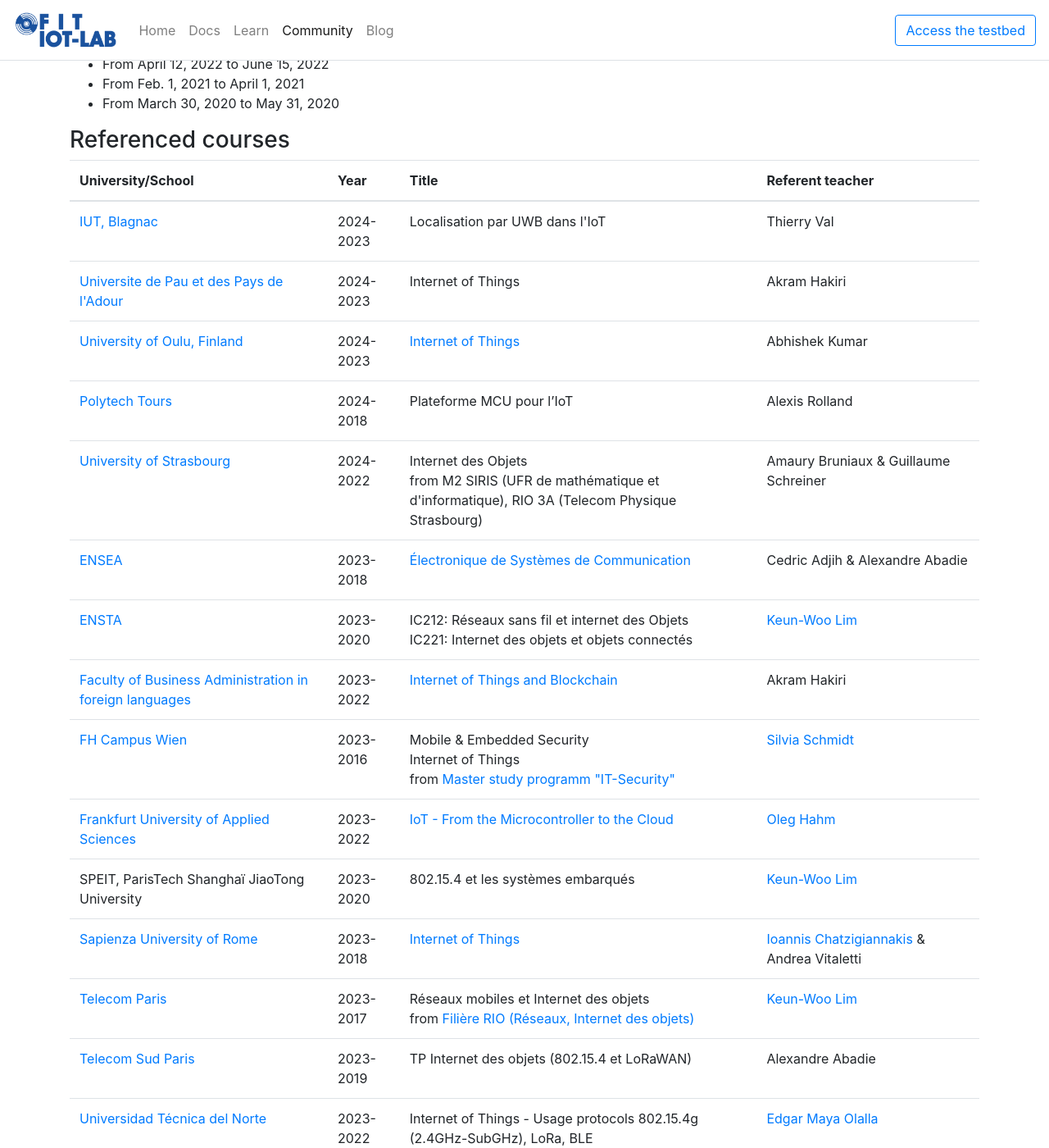
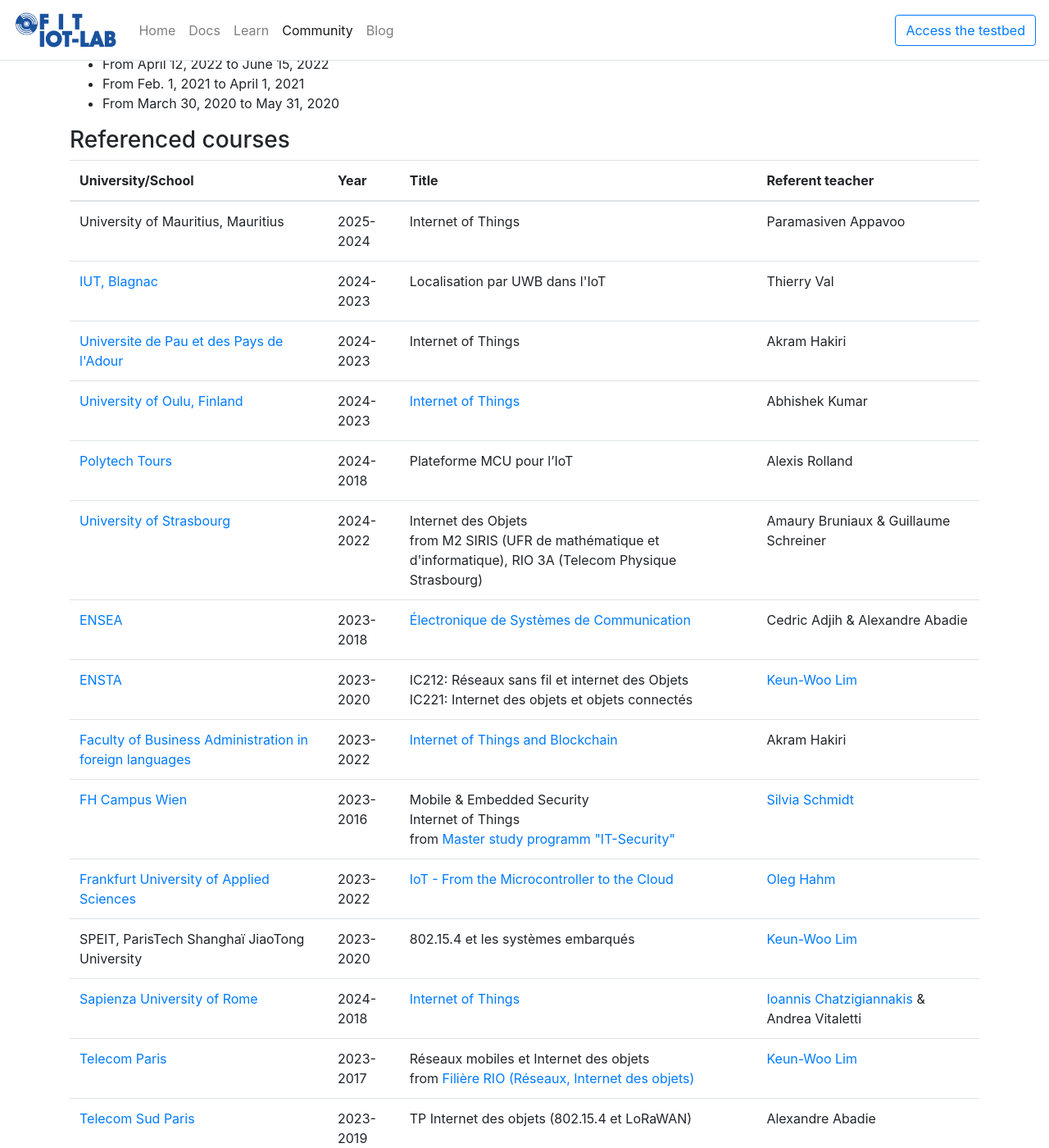
Before and after one commit to iot-lab/iot-lab.github.io, a Jekyll site: the page built from community/education.html, in a window 1280 px wide and 1400 px high, scrolled down 968 px. Shown: the whole window at 82% size. Built offline with Jekyll 4.4.1, drawn with Linux system fonts in a browser that asks for light colours; nearby versions of some CDN libraries; comment, search, counter and statistics services are not loaded.

Commit message:
Adds course for Paramasiven Appavoo

```diff
--- a/_data/education.yml
+++ b/_data/education.yml
@@ -1,3 +1,8 @@
+- school: University of Mauritius, Mauritius
+  year: 2025-2024
+  title: Internet of Things
+  teacher: Paramasiven Appavoo
+
 - school: <a href="https://www.iut-blagnac.fr/fr/">IUT, Blagnac</a>
   year: 2024-2023
   title: Localisation par UWB dans l'IoT
@@ -54,8 +59,8 @@
   teacher: <a href="mailto:keunwoo.lim@telecom-paris.fr">Keun-Woo Lim </a>
 
 - school: <a href="http://en.uniroma1.it/">Sapienza University of Rome</a>
-  year: 2023-2018
-  title: <a href="http://ichatz.me/Site/InternetOfThings2022">Internet of Things</a>
+  year: 2024-2018
+  title: <a href="http://ichatz.me/Site/InternetOfThings2023">Internet of Things</a>
   teacher: <a href="http://ichatz.me">Ioannis Chatzigiannakis</a> & Andrea Vitaletti
 
 - school: <a href="https://www.telecom-paris.fr/en/home">Telecom Paris</a>
```
